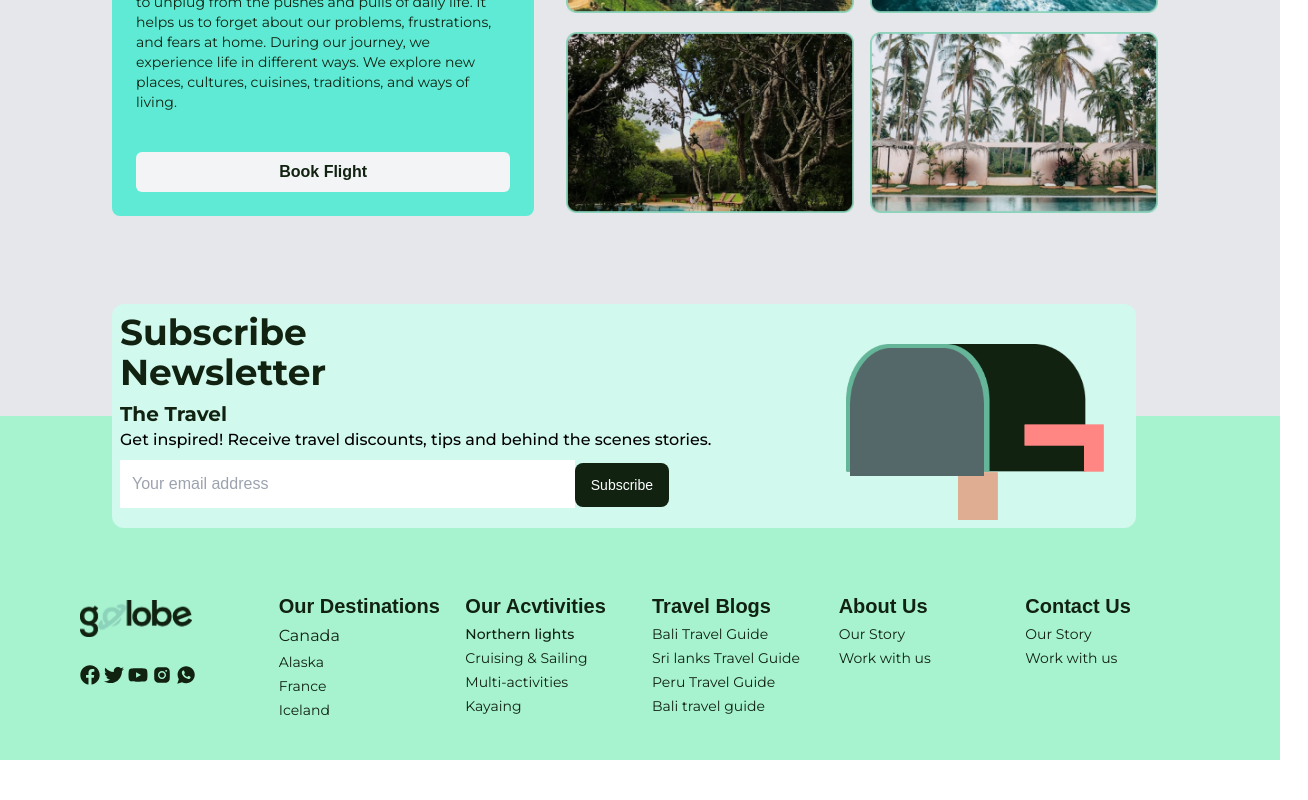
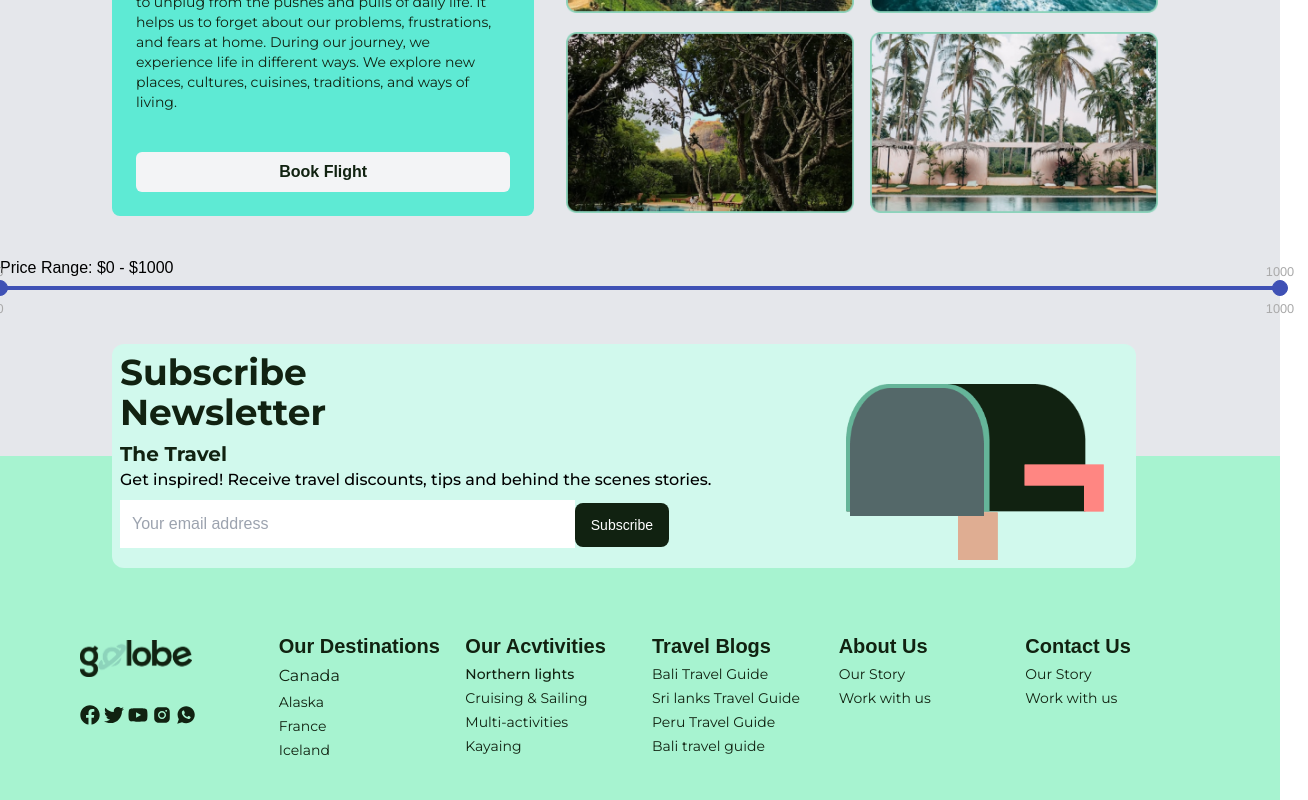
Before and after one commit to Heritagify/Travelling-Website, a React (Vite) app: page /flight in a window 1280 px wide. Shown: the part 2244-3044 px from the top of the page, 1308 px wide, since content can reach past the window. Before the commit the page ends 3004 px from the top, so only its background shows below. Built offline with nearby package versions, Linux system fonts and the light colour scheme; a web font is replaced by a local one.

Commit message:
trying to create slider component

```diff
--- a/package.json
+++ b/package.json
@@ -28,6 +28,7 @@
     "react-phone-number-input": "^3.3.9",
     "react-router-dom": "^6.19.0",
     "react-share": "^5.0.2",
+    "react-slider": "^2.0.6",
     "react-spring": "^9.7.3",
     "typeface-montserrat": "^1.1.13",
     "yup": "^1.3.2"
--- a/src/Flights.jsx
+++ b/src/Flights.jsx
@@ -6,6 +6,7 @@ import TripOption from './components/TripOption.jsx';
 import Passenger from './components/Passenger.jsx';
 import { FaPaperPlane } from "react-icons/fa6";
 import bgmap from "./assets/bgMap.png"
+import PriceRangeSlider from "./components/PriceRangeSlider"
 
 // ---------Images-------
 import lanka1 from "./assets/lanka1.png"
@@ -167,7 +168,7 @@ const Flights = () => {
         </div>
           </div>
       </div>
-
+<PriceRangeSlider />
       <Footer/>
  </div>
   )
--- /dev/null
+++ b/src/components/PriceRangeSlider.jsx
@@ -0,0 +1,25 @@
+import React, { useState } from 'react';
+import InputRange from 'react-input-range';
+import 'react-input-range/lib/css/index.css';
+
+const PriceRangeSlider = () => {
+  const [priceRange, setPriceRange] = useState({ min: 0, max: 1000 });
+
+  const handlePriceChange = (value) => {
+    setPriceRange(value);
+  };
+
+  return (
+    <div>
+      <label>Price Range: ${priceRange.min} - ${priceRange.max}</label>
+      <InputRange
+        maxValue={1000} // Set your maximum price range here
+        minValue={0}
+        value={priceRange}
+        onChange={handlePriceChange}
+      />
+    </div>
+  );
+};
+
+export default PriceRangeSlider;
```
Also changed, not shown: 1 other file (tests, documents, lock files or other folders).
